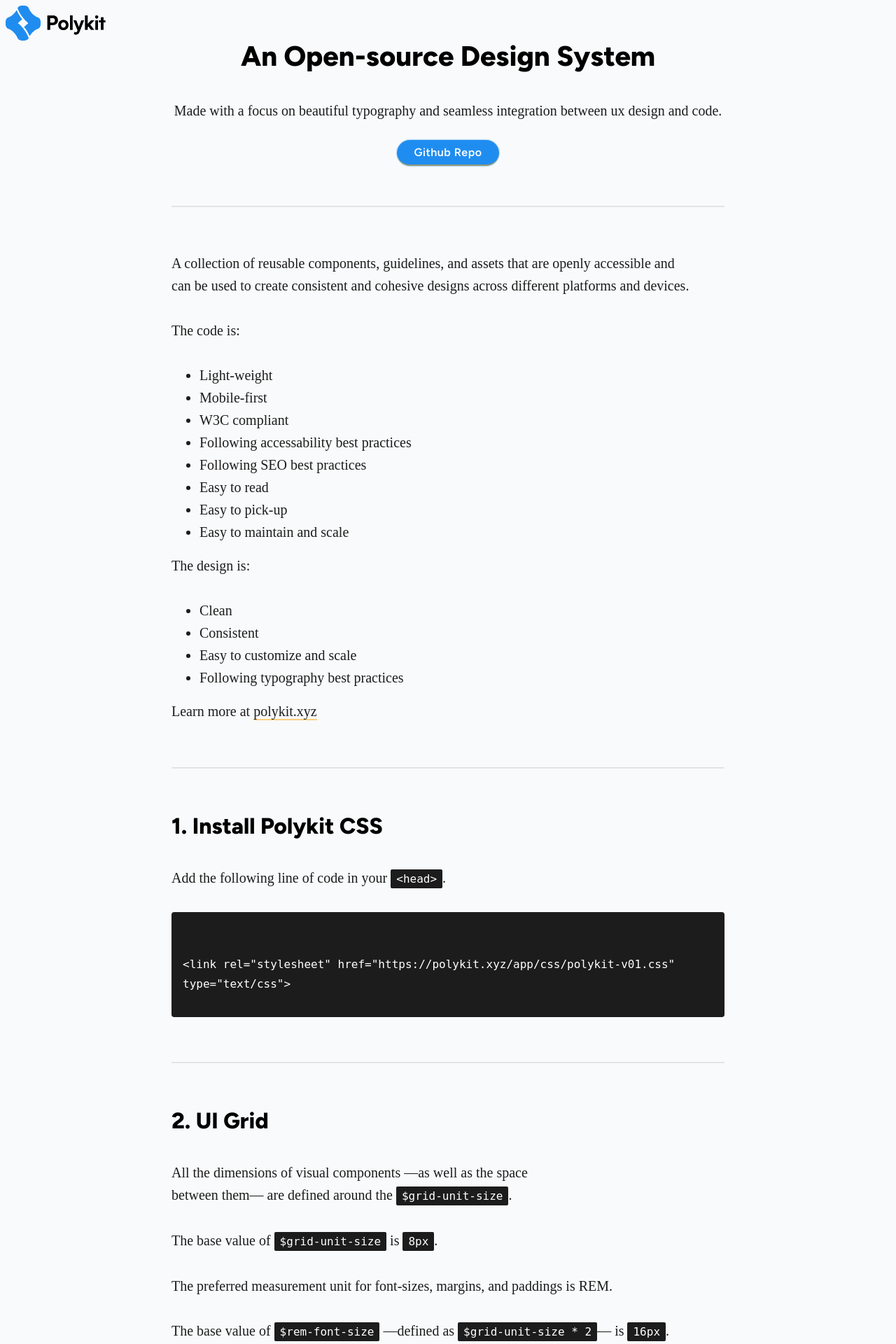
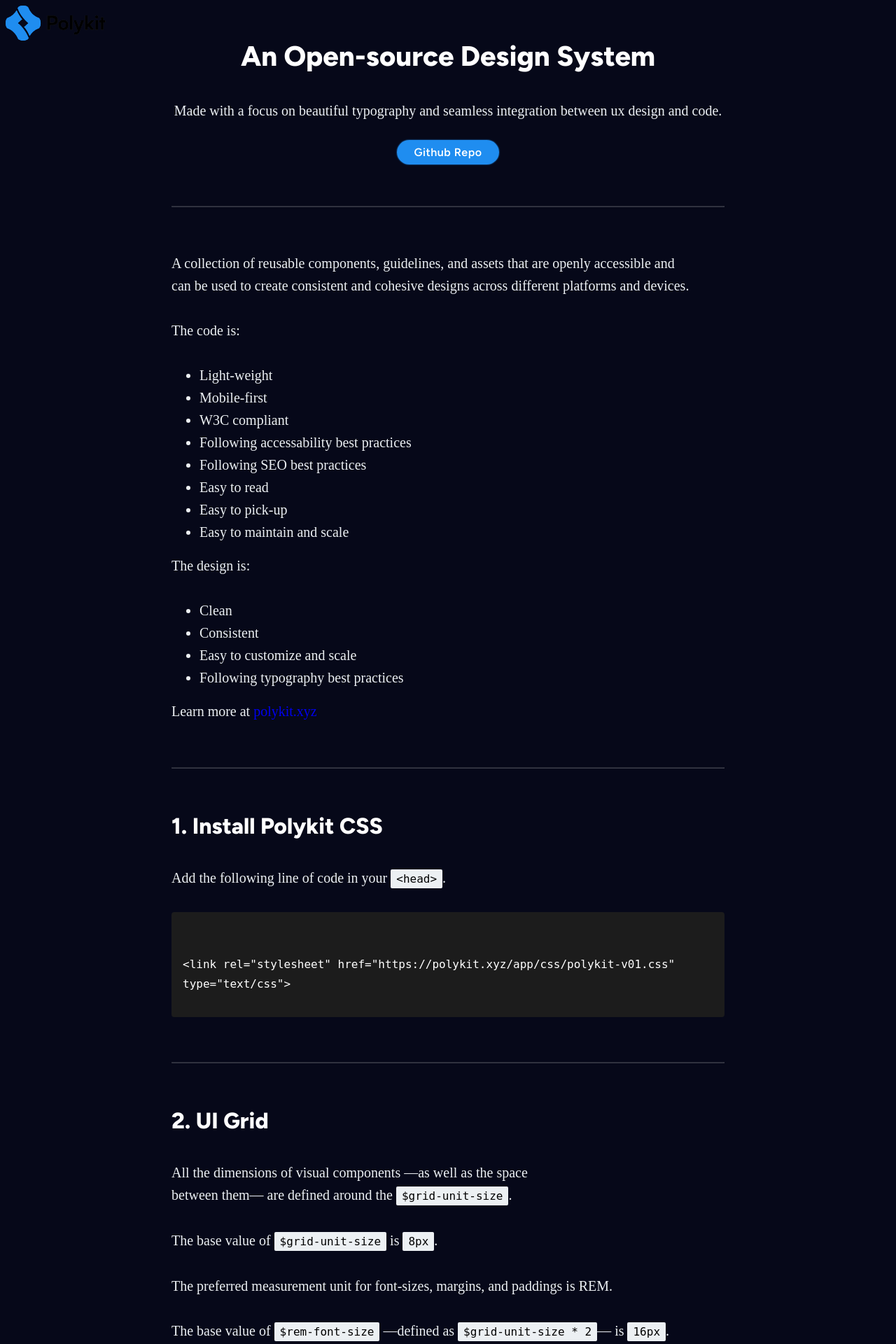
Before and after one commit to polyfen/polykit, a PHP site: page / in a window 1280 px wide. Shown: the top 1920 px of the page at 70% size. Run offline with PHP 8.4, Linux system fonts and the light colour scheme.

Commit message:
Added dark mode

```diff
--- a/app/css/polykit-v01.css
+++ b/app/css/polykit-v01.css
@@ -116,20 +116,41 @@ body.light-mode {
   background: #F9FAFB;
 }
 
+body.dark-mode {
+  background: #060819;
+}
+
 body.light-mode h1, body.light-mode h2, body.light-mode h3, body.light-mode h4, body.light-mode h5, body.light-mode h6 {
   color: #000000;
+}
+
+body.dark-mode h1, body.dark-mode h2, body.dark-mode h3, body.dark-mode h4, body.dark-mode h5, body.dark-mode h6 {
+  color: #FFFFFF;
 }
 
 body.light-mode p, body.light-mode li, body.light-mode pre code {
   color: #1C1C1C;
 }
 
+body.dark-mode p, body.dark-mode li, body.dark-mode pre code {
+  color: #ECF0F3;
+}
+
 body.light-mode hr {
   border-color: rgba(0, 0, 0, 0.1);
 }
 
+body.dark-mode hr {
+  border-color: rgba(255, 255, 255, 0.2);
+}
+
 body.light-mode a {
   color: #1C1C1C;
+  border-bottom: 2px solid rgba(255, 166, 0, 0.509);
+}
+
+body.light-mode a {
+  color: #ECF0F3;
   border-bottom: 2px solid rgba(255, 166, 0, 0.509);
 }
 
@@ -138,17 +159,27 @@ body.light-mode a:hover {
   border-color: #1F8DF0;
 }
 
-body.light-mode pre {
+body.dark-mode a:hover {
+  color: #FFFFFF;
+  border-color: #1F8DF0;
+}
+
+body.light-mode pre, body.dark-mode pre {
   background: #1C1C1C;
 }
 
-body.light-mode pre code {
+body.light-mode pre code, body.dark-mode pre code {
   color: #FFFFFF;
 }
 
 body.light-mode p code {
   background: #1C1C1C;
   color: #FFFFFF;
+}
+
+body.dark-mode p code {
+  background: #ECF0F3;
+  color: #000000;
 }
 
 /* 02-ATOMS */
--- a/app/scss/01-subatomics/_modes.scss
+++ b/app/scss/01-subatomics/_modes.scss
@@ -1,24 +1,48 @@
 $light-mode-background: $off-white;
 $light-mode-text: $off-black;
 
+$dark-mode-background: $slate-950;
+$dark-mode-text: $slate-050;
+
 body.light-mode {
     background: $light-mode-background;;
+}
+
+body.dark-mode {
+    background: $dark-mode-background;
 }
 
 body.light-mode h1, body.light-mode h2, body.light-mode h3, body.light-mode h4, body.light-mode h5, body.light-mode h6 {
     color: $black;
 }
 
+body.dark-mode h1, body.dark-mode h2, body.dark-mode h3, body.dark-mode h4, body.dark-mode h5, body.dark-mode h6 {
+    color: $white;
+}
+
 body.light-mode p, body.light-mode li, body.light-mode pre code {
     color: $light-mode-text;
+}
+
+body.dark-mode p, body.dark-mode li, body.dark-mode pre code {
+    color: $dark-mode-text;
 }
 
 body.light-mode hr {
     border-color: rgba(0, 0, 0, 0.1);
 }
 
+body.dark-mode hr {
+    border-color: rgba(255, 255, 255, 0.2);
+}
+
 body.light-mode a {
     color: $light-mode-text;
+    border-bottom: 2px solid rgba(255, 166, 0, 0.509);
+}
+
+body.light-mode a {
+    color: $dark-mode-text;
     border-bottom: 2px solid rgba(255, 166, 0, 0.509);
 }
 
@@ -27,11 +51,16 @@ body.light-mode a:hover {
     border-color: $primary-color;
 }
 
-body.light-mode pre {
+body.dark-mode a:hover {
+    color: $white;
+    border-color: $primary-color;
+}
+
+body.light-mode pre, body.dark-mode pre {
     background: $light-mode-text;
 }
 
-body.light-mode pre code {
+body.light-mode pre code, body.dark-mode pre code {
     color: $white;
 }
 
@@ -39,3 +68,8 @@ body.light-mode p code {
     background: $light-mode-text;
     color: $white;
 }
+
+body.dark-mode p code {
+    background: $slate-050;
+    color: $black;
+}
--- a/index.php
+++ b/index.php
@@ -55,7 +55,7 @@
 
     </head>
 
-    <body class="light-mode">
+    <body class="dark-mode">
 
         <!-- Google Tag Manager (noscript) -->
         <noscript><iframe src="https://www.googletagmanager.com/ns.html?id=GTM-5ZXG85V7"
```
